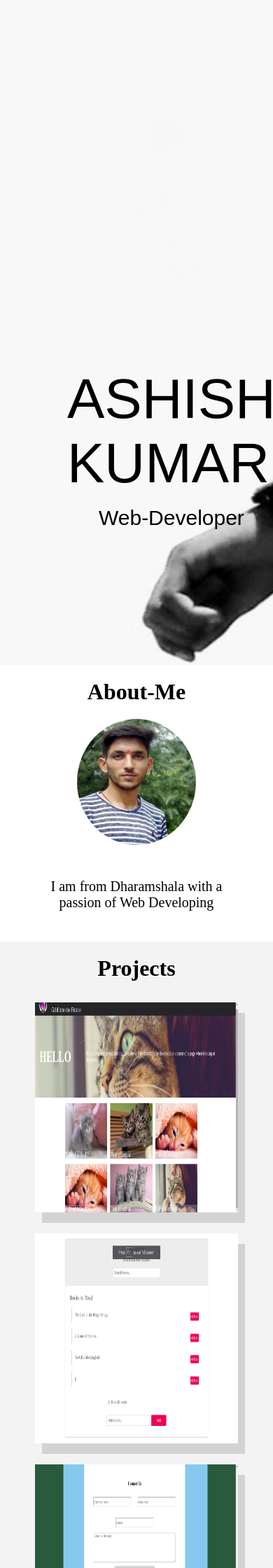
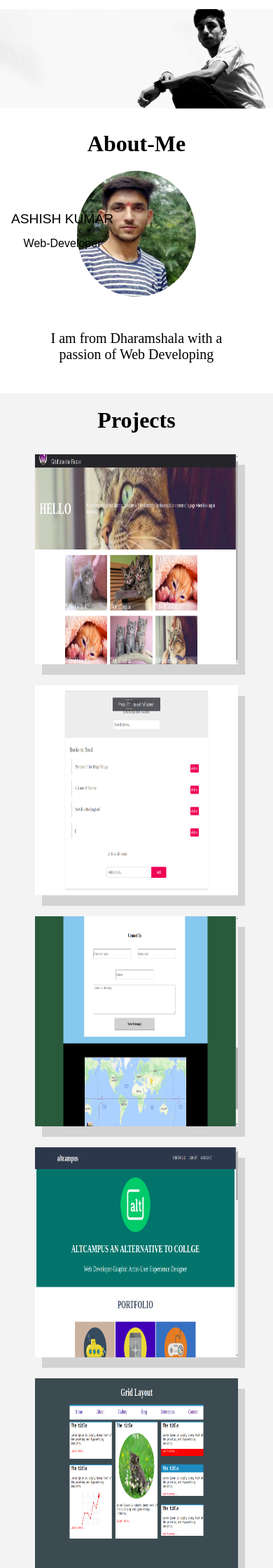
Before and after one commit to ashish4497/ashish4497.github.io, a Jekyll site: the page built from index.md, in a window 390 px wide. Shown: the top 2240 px of the page at 70% size. Built offline with Jekyll 4.4.1, drawn with Linux system fonts in a browser that asks for light colours; nearby versions of some CDN libraries.

Commit message:
updated portfolio

```diff
--- a/_layouts/home.html
+++ b/_layouts/home.html
@@ -4,57 +4,56 @@
 		<title>portfolio</title>
 		<meta charset="utf-8">
 		<meta name="viewport" content="width=device-width, initial-scale=1.0">
-	<link rel="stylesheet" type="text/css" href="assets/main.css">
+		<link rel="stylesheet" type="text/css" href="../assets/custom.css">
 		<link rel="stylesheet" href="https://use.fontawesome.com/releases/v5.2.0/css/all.css" integrity="sha384-hWVjflwFxL6sNzntih27bfxkr27PmbbK/iSvJ+a4+0owXq79v+lsFkW54bOGbiDQ" crossorigin="anonymous">
 	</head>
-
 	<body>
 		<main class="wrapper">
-<!-- <---------------------Navigation------------------>
-			<div class="top-1">
-				<div class="navigation">
+		<!-- Navigation -->
+				<header class="top-1">
+					<nav class="navigation">
 						<ul>
 							<li><a href="#About-me">About-me</a></li>
 							<li><a href="#project">project</a></li>
 							<li><a href="#skill">skill</a></li>
 							<li><a href="#contact">Contact-me</a></li>
-						<li><a href="blog.html">blog</a></li>
+							<li><a href="">blog</a></li>
 						</ul>
-				</div>
+					</nav>
 					<div class="heading">
 						<h1>ashish kumar</h1>
 						<h4 class="name">web-developer</h4>
 					</div>
-			</div>
-<!-- <------------------About-------------------->
+				</header>
+		<!-- About -->
 			<section class="about-me center" id="About-me">
 				<h1 class="top-heading">About-Me</h1>
-			<img src="assets/media/position_ absolute.jpg" class="logo-image">
+				<img src="../assets/media/position_ absolute.jpg" class="logo-image">
 				<p class ="intro-about"> I am from Dharamshala with a passion of Web Developing</p>
 			</section>
-<!-- <---------------------projects------------------>
+		<!-- projects -->
 			<section class="projects center" id="project">
 				<h1 class="top-heading">Projects</h1>
 				<div class = "project-detail">
-				<img src="assets/media/screen11.png">
-				<img src="assets/media/screen22.png">
-				<img src="assets/media/screen33.png">
-				<img src="assets/media/screen44.png">
-				<img src="assets/media/screen55.png">
-				<img src="assets/media/screen66.png">
+					<img src="../assets/media/screen11.png" alt="projects-screenshort">
+					<img src="../assets/media/screen22.png" alt="projects-screenshort">
+					<img src="../assets/media/screen33.png" alt="projects-screenshort">
+					<img src="../assets/media/screen44.png" alt="projects-screenshort">
+					<img src="../assets/media/screen55.png" alt="projects-screenshort">
+					<img src="../assets/media/screen66.png" alt="projects-screenshort">
 				</div>
 			</section>
-<!-- <---------------------skill------------------>
+		<!-- skill -->
 			<section class="skill center" id="skill">
 				<h1 class="top-heading">Skills</h1>
 				<div class="skill-list">
-				<img src="/assets/media/html1.png">
-				<img src="/assets/media/css.jpeg">
-				<img src="/assets/media/sass.png">
-				<img src="/assets/media/js.png">
+					<img src="/home/ravi/Downloads/html1.png"alt="icon">
+					<img src="/home/ravi/Downloads/css.jpeg" alt="icon">
+					<img src="/home/ravi/Downloads/sass.png" alt="icon">
+					<img src="/home/ravi/Downloads/javas3.png" alt="icon">
 				</div>
 			</section>
-<!-- <---------------------contact------------------>
+		<!-- contact -->
 			<section class="contact " id="contact">
 				<h1 class="top-heading center">Contact-Me</h1>
 				<div class="contact-detail">
@@ -92,7 +91,7 @@
 			 	</div>
 			</section>
 			<footer>
- <!-- <---------------------footer----------------			 -->
+	 	<!-- footer -->
 			 <div class="footer">
 			  <p>@ CopyRight : AshishKumar 2018</p>
 			</div>
--- a/assets/main.css
+++ b/assets/custom.css
@@ -1,3 +1,6 @@
+/*=====================
+	css reset
+======================*/
 html, body, div, span, applet, object, iframe,
 h1, h2, h3, h4, h5, h6, p, blockquote, pre,
 a, abbr, acronym, address, big, cite, code,
@@ -25,7 +28,7 @@
   font-weight: normal;
   box-sizing: border-box;
 }
-.wrapper{
+.wrapper {
 	margin: 0 auto;
 	width:100%;
 	padding: 0px;
@@ -33,7 +36,7 @@
 /*=====================
 	header
 ======================*/
-.top-1{
+.top-1 {
 	height:100vh;
   background-image: url("../assets/media/1.jpg");
   background-size: cover;
@@ -42,7 +45,6 @@
   padding-top: 50px;
   margin: 0 auto;
   background-attachment: fixed;
-
 }
 .navigation ul {
  	display:flex;
@@ -67,16 +69,15 @@
 	left:6rem;
 	bottom:8rem;
 }
-.heading h4{
+.heading h4 {
 	font-size: 30px;
 	text-align: center;
 	padding: 15px;
 }
-
 /*=====================
 	about-me
 ======================*/
-.logo-image{
+.logo-image {
 	height:180px;
 	width:170px;
 	border-radius:50%;
@@ -85,20 +86,19 @@
 .about-me {
 	background-color: #fff;
 	margin-top: 30px
-
 }
-.center{
+.center {
 	text-align: center;
 	margin: 0 auto;
 	padding: 20px;
 	color:black;
 }
-.top-heading{
+.top-heading {
 	font-size:2rem;
 	color:black;
 	font-weight: 600;
 }
-.intro-about{
+.intro-about {
 	font-size:20px;
 	padding : 1.5rem;
 }
@@ -108,65 +108,56 @@
 .projects {
 	background-color:#f3f3f3;
 }
-.project-detail{
+.project-detail {
 	display: grid;
 	grid-template-columns:repeat(3,1fr);
 	grid-gap:30px;
 	padding: 30px;
 }
-.project-detail img:hover{
-
-	/*opacity: 1;
-	 width: 100%;/
-  	height:100%;*/
+.project-detail img:hover {
 	transition:all 1s ease-in-out;
-  	transform: scale(1.2);
-/*  	backface-visibility: show;*/
+  transform: scale(1.1);
 }
-.project-detail img{
+.project-detail img {
 	width:100%;
 	height:300px;
   box-shadow: 10px 15px #D3D3D3;
 }
-
-.image:hover
-{
+.image:hover {
 	opacity: 0.3;
 	filter: alpha(opacity=30);
 }
-
 /*=====================
 	skill
 ======================*/
-.skill{
+.skill {
 	background-color:white;
 }
-.skill-list{
+.skill-list {
 	margin-top:30px;
 }
-.skill-list img{
-	height: 100px;
-	width: 150px;
+.skill-list img {
+	height:8rem;
+	width:5rem%;
 	padding:2rem;
-
 }
 /*=====================
 	contact
 ======================*/
-.contact{
+.contact {
 	background-color:black;
 }
-.contact h1{
+.contact h1 {
 	color: white;
 }
-.contact-detail{
+.contact-detail {
 	color:#fff;
 	display: grid;
 	grid-template-columns: 300px auto 350px;
 	grid-gap:2px;
 	text-align: center;
 }
-.social-icon{
+.social-icon {
 	margin:13px;
 	border:2px solid white;
 	border-radius:50%;
@@ -177,7 +168,7 @@
 	display: inline-block;
 	margin:10px;
 }
-.fab{
+.fab {
 	color: #fff;
 	font-size:18px;
 	position: absolute;
@@ -185,26 +176,26 @@
 	left:50%;
 	transform:translate(-50%,-50%);
 }
-.location,.email-h{
+.location,.email-h {
 	color: white;
 	text-transform:capitalize;
 	font-size: 1.5rem;
 	margin: 10px
 }
-.location{
+.location {
 	vertical-align: top;
 }
-.email{
+.email {
 	vertical-align:top;
 }
-.social-icon:hover{
-	background:white;
+.social-icon:hover {
+	background:black;
 }
-.fab:hover{
-	color: black;
+.fab:hover {
+	color:green;
 
 }
-.footer{
+.footer {
 	background-color:black;
 	padding-bottom: 20px;
 }
@@ -215,26 +206,68 @@
 	text-align: center;
 	padding-top:1.2rem;
 }
-/*==================mrdia queary========================
+/*==================media queary========================
 ========================================================*/
-@media all and (min-width: 320px) and (max-width: 640px) {
-.navigation ul{
+@media all and (min-width:320px) and (max-width:640px) {
+.navigation ul {
  	display: none;
+}
+.top-1 {
+	background-size: contain;
+  background-repeat: no-repeat;
+  background-position: center;
+  background-attachment: local;
+  height: 13vh;
+}
+.heading {
+  left: 1rem;
+  bottom: 33rem;
+  font-size: 1.2rem;
 }
 .heading h4 {
   font-size: 30px;
   text-transform: capitalize;
   font-weight: 400;
   padding: 15px;
+  font-size: 1rem;
 }
 .project-detail {
 	display: grid;
 	grid-template-columns: auto;
 	grid-gap: 30px;
 }
-.contact-detail{
+.contact-detail {
 	display: grid;
 	grid-template-columns: auto;
 	grid-gap: 20px;
 }
 }
+@media all and (min-width: 720px) and (max-width: 1024px){
+.navigation ul {
+ 	display: none;
+}
+.top-1 {
+  background-attachment: local;
+  height: 22vh;
+}
+.heading {
+  left: 5rem;
+  bottom: 52rem;
+  font-size: 3rem;
+}
+.project-detail {
+	display: grid;
+	grid-template-columns:repeat(3,auto);
+	grid-gap: 30px;
+}
+/*.skill img {
+	display: grid;
+	grid-gap: 30px;
+	grid-template-columns:repeat(2,auto);
+
+}*/
+.contact-detail {
+	display: grid;
+	grid-template-columns: auto;
+	grid-gap: 20px;
+}
```
Also changed, not shown: _layouts/blog.html (deleted, +0 -30 lines), _layouts/ blog.html (renamed from _layouts/blogg.html). Lines whose indentation alone changed are shown as unchanged.
